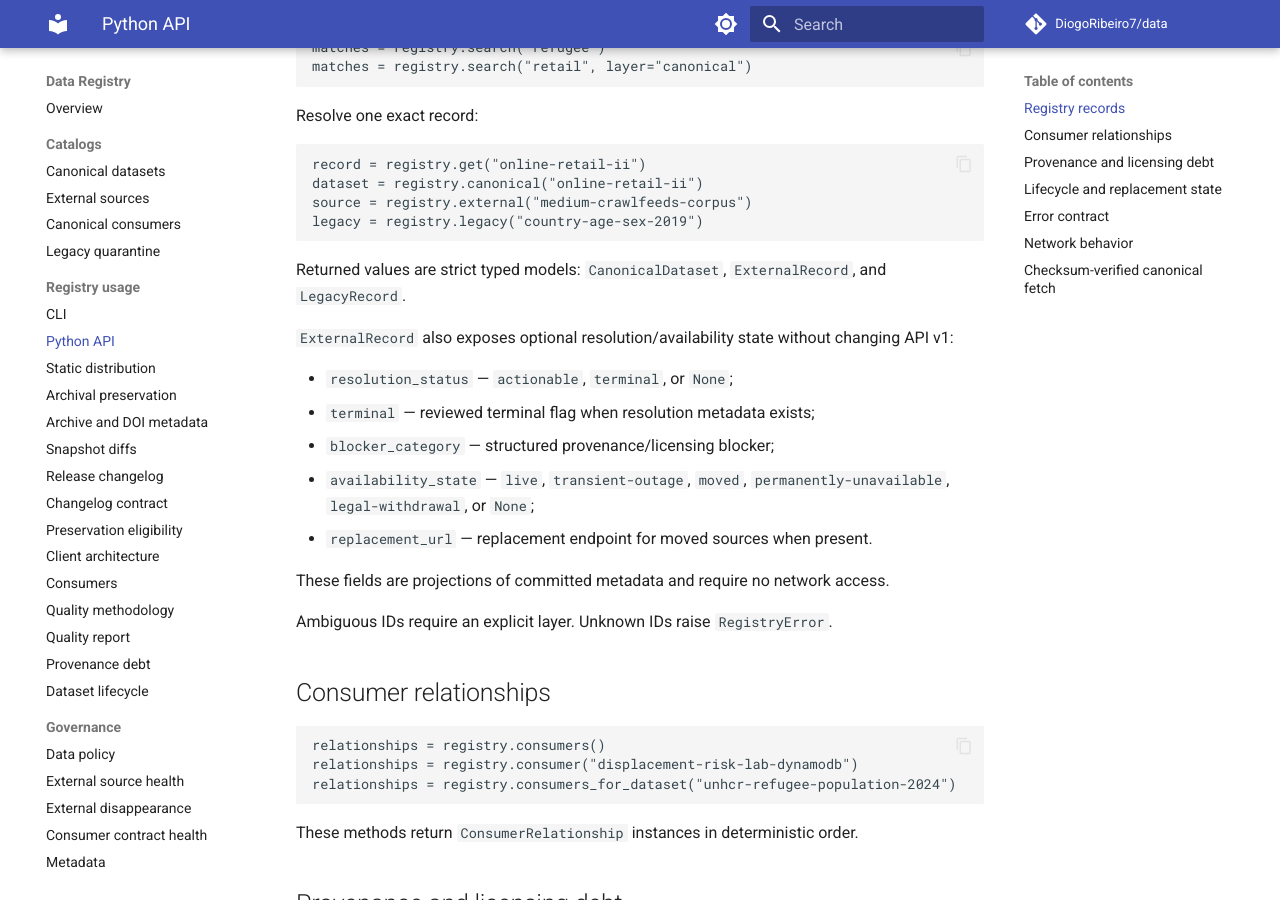
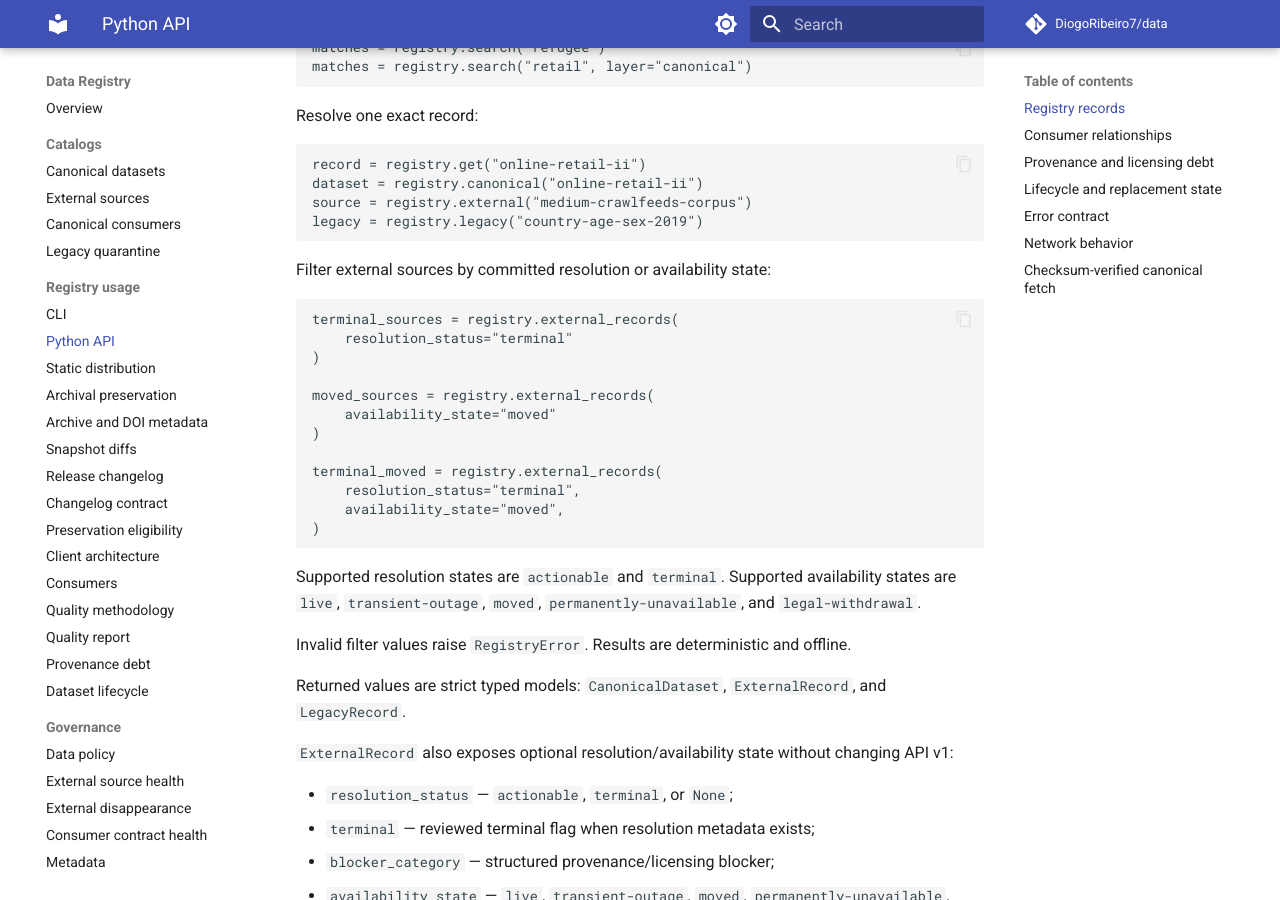
Before and after one commit to DiogoRibeiro7/data, an MkDocs documentation site: the page built from docs/PYTHON_API.md, in a window 1280 px wide and 900 px high, scrolled down 810 px. Built offline with MkDocs 1.6.1 and Material for MkDocs 9.7.7, drawn with Linux system fonts in a browser that asks for light colours; comment, search, counter and statistics services are not loaded.

Commit message:
docs: document RegistryClient external-state filters

````diff
--- a/docs/PYTHON_API.md
+++ b/docs/PYTHON_API.md
@@ -45,6 +45,30 @@ dataset = registry.canonical("online-retail-ii")
 source = registry.external("medium-crawlfeeds-corpus")
 legacy = registry.legacy("country-age-sex-2019")
 ```
+
+Filter external sources by committed resolution or availability state:
+
+```python
+terminal_sources = registry.external_records(
+    resolution_status="terminal"
+)
+
+moved_sources = registry.external_records(
+    availability_state="moved"
+)
+
+terminal_moved = registry.external_records(
+    resolution_status="terminal",
+    availability_state="moved",
+)
+```
+
+Supported resolution states are `actionable` and `terminal`.
+Supported availability states are `live`, `transient-outage`, `moved`,
+`permanently-unavailable`, and `legal-withdrawal`.
+
+Invalid filter values raise `RegistryError`. Results are deterministic and
+offline.
 
 Returned values are strict typed models: `CanonicalDataset`, `ExternalRecord`, and `LegacyRecord`.
 
````
